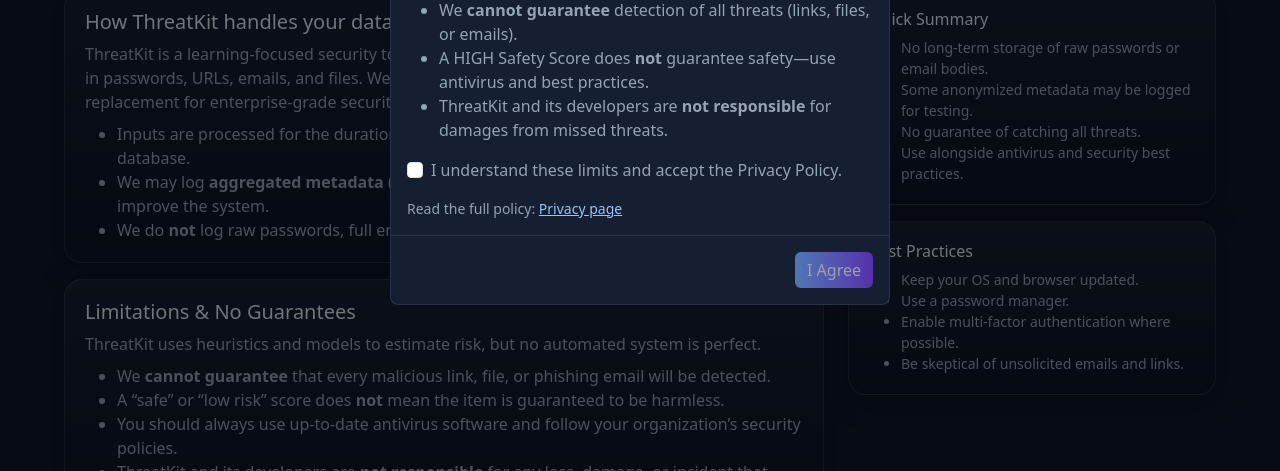
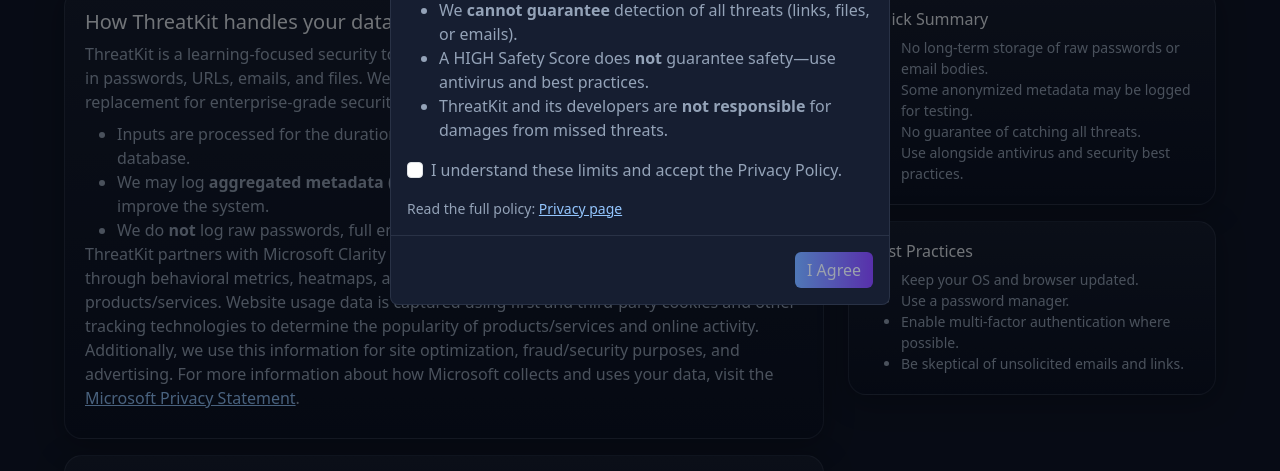
Before and after one commit to Bradlb03/ThreatKit, a Flask app: page /privacy in a window 1280 px wide. Shown: the part 329-800 px from the top of the page. Run offline with Flask 3, Linux system fonts and the light colour scheme; parts of the project's set-up code (start-up, migrations or seed data) failed here and were passed over.

Commit message:
Added a Microsoft Clarity privacy statement to privacy.html

```diff
--- a/ThreatKit/threatkit/templates/privacy.html
+++ b/ThreatKit/threatkit/templates/privacy.html
@@ -18,6 +18,14 @@
         <li>We may log <strong>aggregated metadata</strong> (e.g., scores, timestamps, anonymized results) to improve the system.</li>
         <li>We do <strong>not</strong> log raw passwords, full email bodies, or uploaded files for long-term storage.</li>
       </ul>
+      <p class="tk-subtle mb-2">
+        ThreatKit partners with Microsoft Clarity to capture how you use and interact with our website
+        through behavioral metrics, heatmaps, and session replay to improve and market our products/services.
+        Website usage data is captured using first and third-party cookies and other tracking technologies to determine the
+        popularity of products/services and online activity. Additionally, we use this information for site optimization,
+        fraud/security purposes, and advertising. For more information about how Microsoft collects and uses your data,
+        visit the  <a href="https://www.microsoft.com/privacy/privacystatement">Microsoft Privacy Statement</a>.
+      </p>
     </section>
 
     <section class="tk-card mb-3">
```
